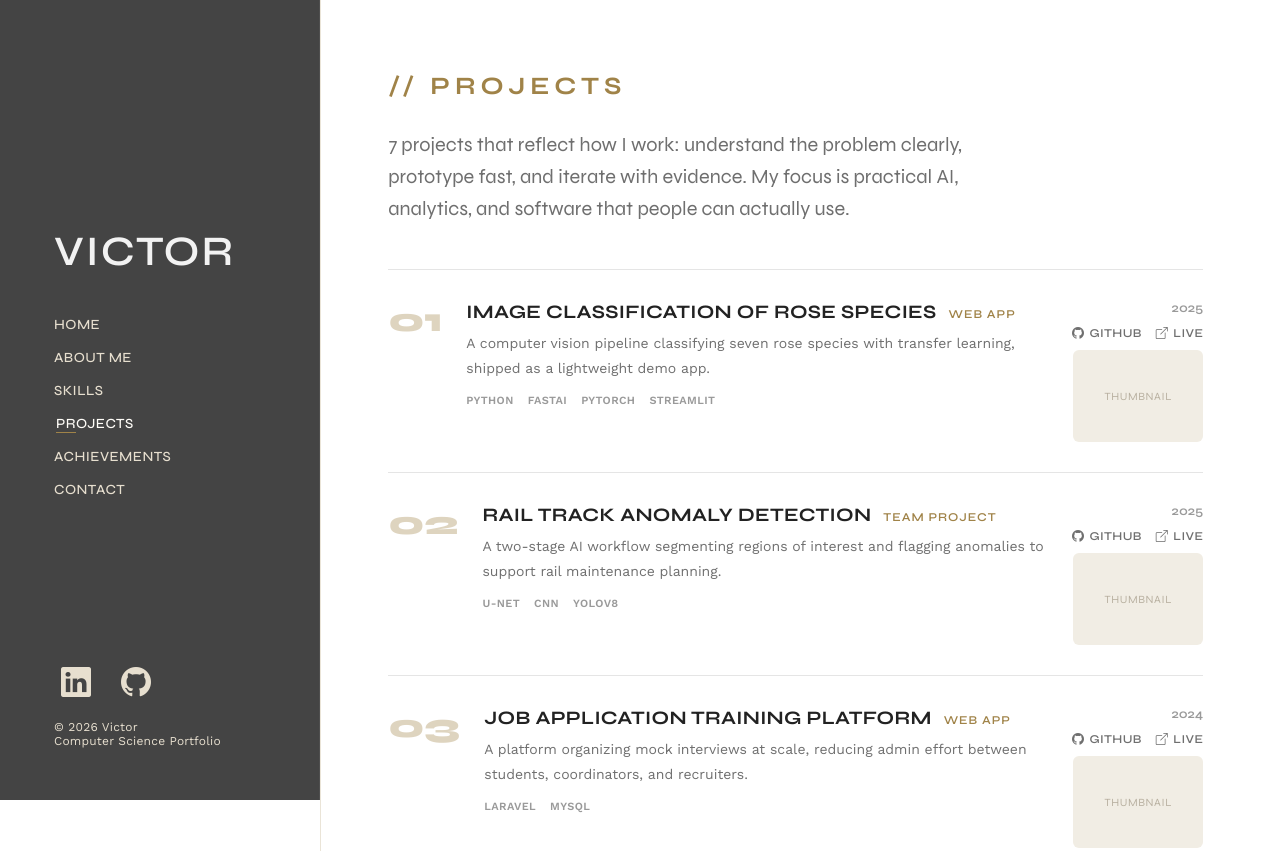
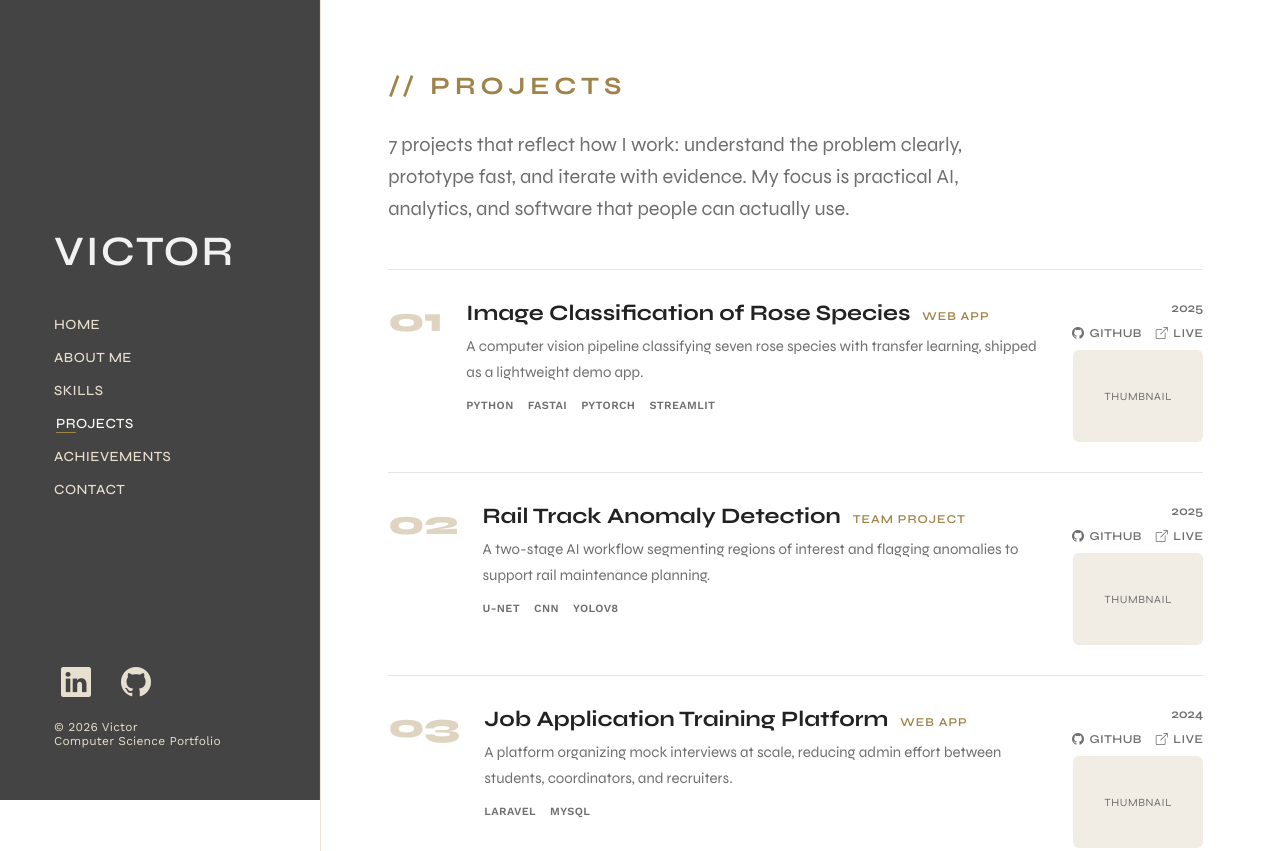
Before and after one commit to v1qtor/portfolio, an Eleventy site: page src/projects.html in a window 1280 px wide. Shown: the top 851 px of the page. Built offline with nearby package versions, Linux system fonts and the light colour scheme; Eleventy itself is replaced by a stand-in of ours; files that its build step writes are made by us from their sources.

Commit message:
Bold "communicate clearly" on About Me; fix Projects/Achievements typography drift
Body copy on the two new list pages (project summaries, achievement
subtitles, achievement modal paragraphs) had no font-family set and
was silently falling back to Work Sans, while the rest of the site's
prose uses Syne — the mismatch read as inconsistent.

- project-summary, achievement-subtitle, achievement-modal-body p now
  explicitly set Syne, matching page-header/kioto-copy body text
  elsewhere on the site
- project-title dropped its uppercase/letter-spacing treatment and
  bumped to 22px to match achievement-title exactly, so the two
  sibling list-row patterns read as the same component
- Replaced ad hoc hardcoded grays (#9a9a9a, #b8b0a0) in project meta
  text and the hobby placeholder label with var(--muted), the site's
  actual muted-text token

```diff
--- a/src/assets/css/aboutme.css
+++ b/src/assets/css/aboutme.css
@@ -99,7 +99,7 @@
 	font-size: 13px;
 	letter-spacing: 1px;
 	text-transform: uppercase;
-	color: #b8b0a0;
+	color: var(--muted);
 }
 
 .hobby-title {
--- a/src/assets/css/achievements.css
+++ b/src/assets/css/achievements.css
@@ -67,7 +67,9 @@
 .achievement-subtitle {
 	margin: 0;
 	max-width: 560px;
+	font-family: "Syne", sans-serif;
 	font-size: 15px;
+	font-weight: 400;
 	line-height: 1.7;
 	color: var(--muted);
 }
@@ -186,7 +188,9 @@
 
 .achievement-modal-body p {
 	margin: 0 0 18px;
+	font-family: "Syne", sans-serif;
 	font-size: 15px;
+	font-weight: 400;
 	line-height: 1.8;
 	color: var(--muted);
 }
--- a/src/assets/css/projects.css
+++ b/src/assets/css/projects.css
@@ -52,11 +52,9 @@
 .project-title {
 	margin: 0;
 	font-family: "Syne", sans-serif;
-	font-size: 19px;
+	font-size: 22px;
 	font-weight: 700;
 	color: var(--text);
-	text-transform: uppercase;
-	letter-spacing: 0.3px;
 }
 
 .project-type {
@@ -71,8 +69,10 @@
 .project-summary {
 	margin: 0 0 14px;
 	max-width: 600px;
-	font-size: 14px;
-	line-height: 1.75;
+	font-family: "Syne", sans-serif;
+	font-size: 15px;
+	font-weight: 400;
+	line-height: 1.7;
 	color: var(--muted);
 }
 
@@ -88,7 +88,7 @@
 	font-weight: 600;
 	letter-spacing: 0.4px;
 	text-transform: uppercase;
-	color: #9a9a9a;
+	color: var(--muted);
 }
 
 .project-side {
@@ -103,7 +103,7 @@
 	font-family: "Syne", sans-serif;
 	font-size: 13px;
 	font-weight: 600;
-	color: #9a9a9a;
+	color: var(--muted);
 }
 
 .project-links {
@@ -146,7 +146,7 @@
 	font-size: 11px;
 	letter-spacing: 0.6px;
 	text-transform: uppercase;
-	color: #b8b0a0;
+	color: var(--muted);
 }
 
 @media (max-width: 700px) {
```
Also changed, not shown: src/aboutme.html (+1 -1 lines).
